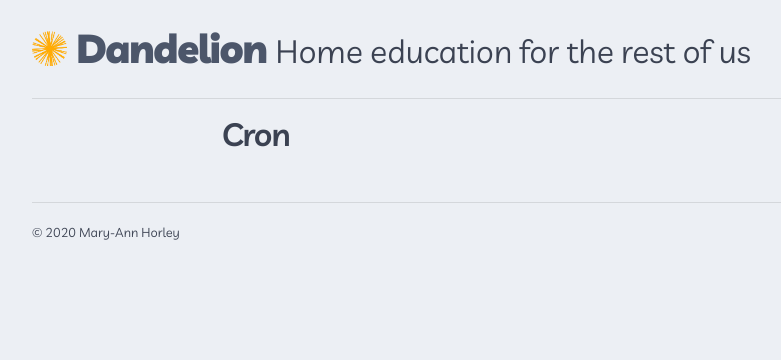
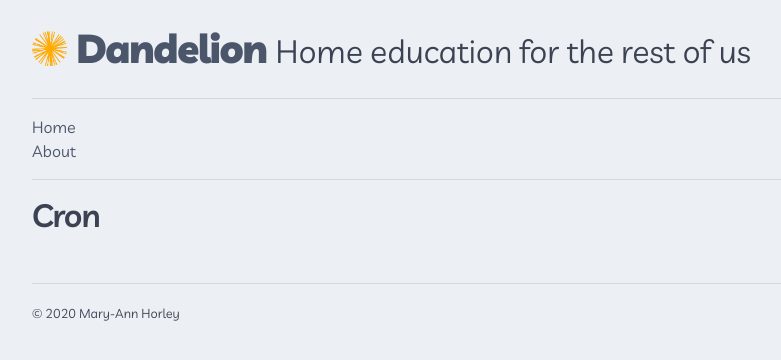
Before and after one commit to maryannh/dandelion2, a Flask app: page /cron in a window 1280 px wide. Shown: the top 360 px of the page, without its empty margins (53-834 px from the left). Run offline with Flask 2, Linux system fonts and the light colour scheme; data that the repository does not hold is empty; some libraries are stand-ins or nearby versions.

Commit message:
added menu

```diff
--- a/templates/base.html
+++ b/templates/base.html
@@ -86,6 +86,11 @@ body.index div.sidebar div.posts {
             </small>
         </h1>
         <hr>
+        <ul class="list-inline">
+            <li class="list-inline-item"><a href="{{ url_for('index') }}">Home</a><li>
+            <li class="list-inline-item"><a href="{{ url_for('index') }}/page/VioeaE6U">About</a><li>
+        </ul>
+        <hr>
     </div>
 </div>
 <div class="row mb-4">
--- a/templates/single_base.html
+++ b/templates/single_base.html
@@ -80,12 +80,16 @@ body.index div.sidebar div.posts {
             </small>
         </h1>
         <hr>
+        <ul class="list-inline">
+            <li class="list-inline-item"><a href="{{ url_for('index') }}">Home</a><li>
+            <li class="list-inline-item"><a href="{{ url_for('index') }}/page/VioeaE6U">About</a><li>
+        </ul>
+        <hr>
     </div>
 </div>
 <div class="row mb-4">
 
-    <div class="col-sm">
-    </div>
+
     <div class="col-sm-8">
         {% block header %}{% endblock %}
         {% block content %}{% endblock %}
```
